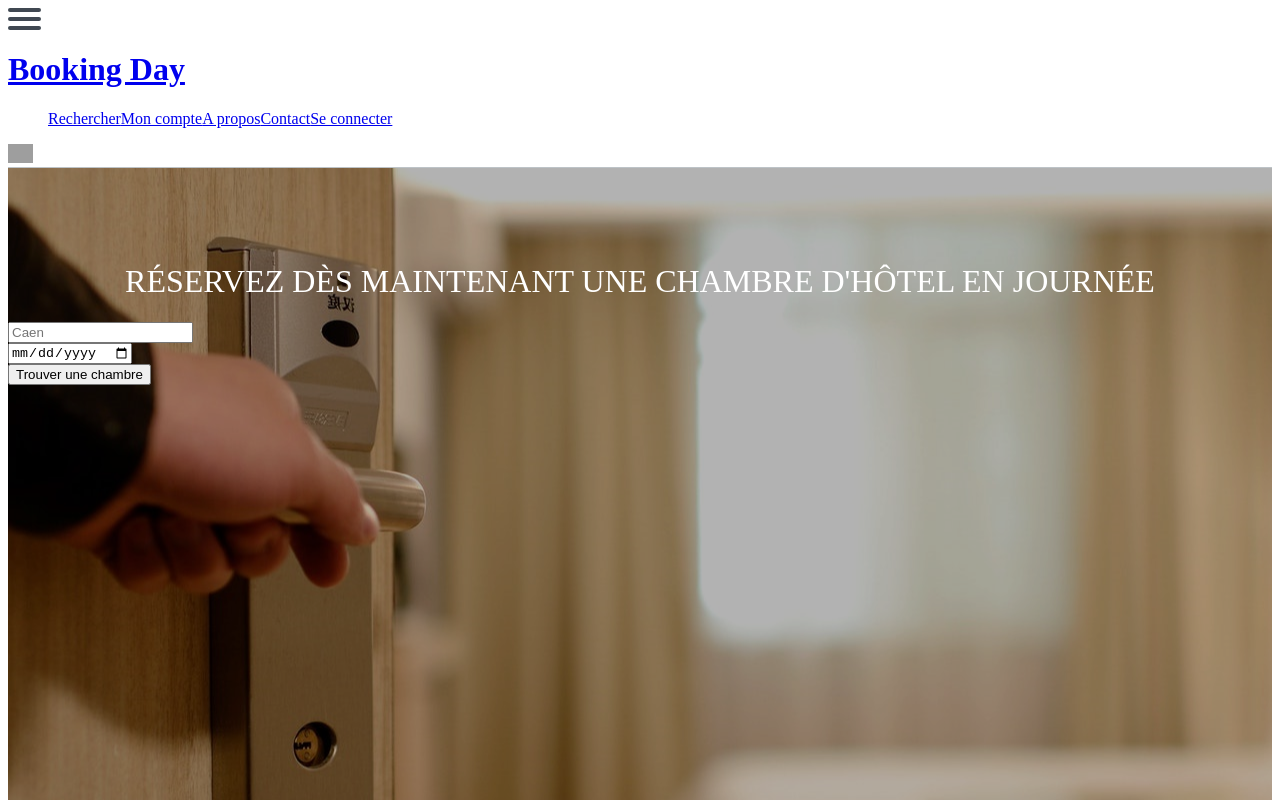
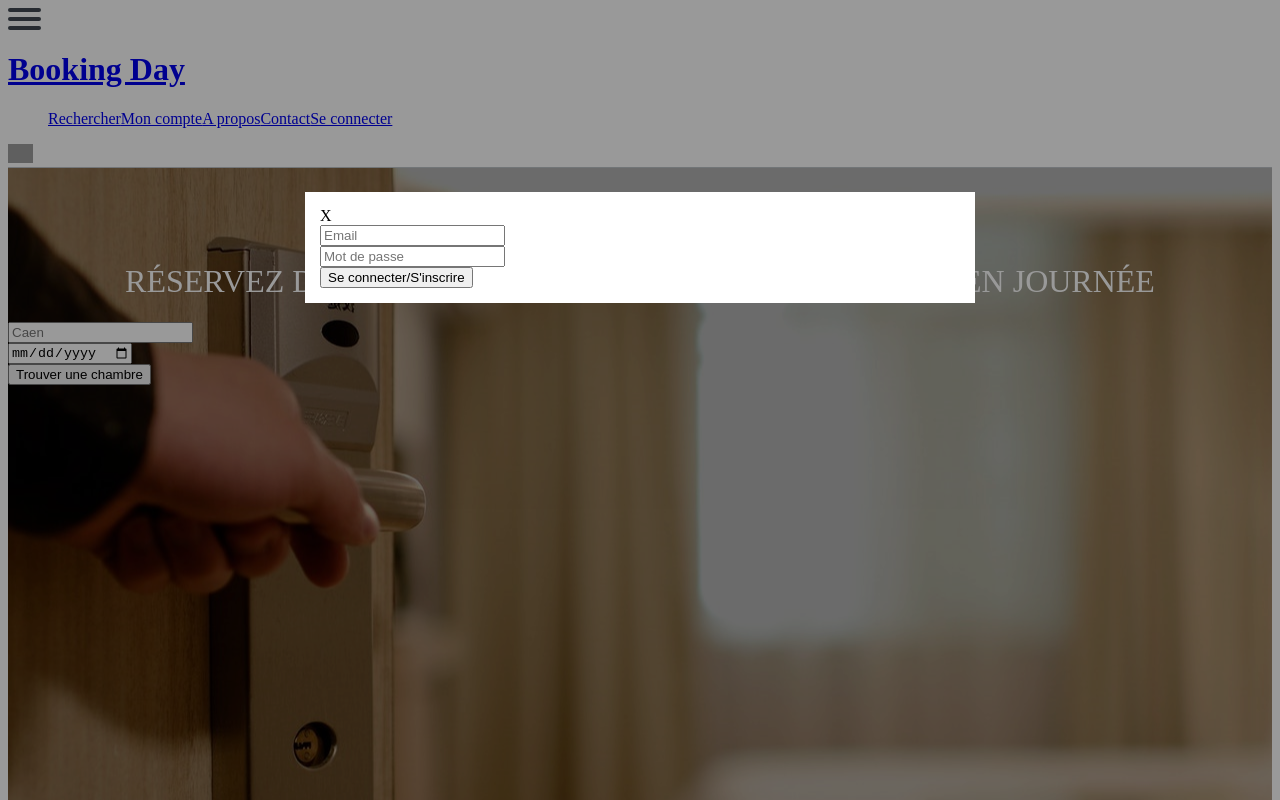
Before and after one commit to dayze/Vaiana, a Vue app in the folder front/: page / in a window 1280 px wide. Both pictures are taken after a click on the link "Se connecter". Shown: the top 800 px of the page. Built offline with nearby package versions, Linux system fonts and the light colour scheme; grey boxes are pictures that could not be loaded.

Commit message:
login form connexion + module spinner

```diff
--- /dev/null
+++ b/front/src/components/layouts/ModalConnexion.vue
@@ -0,0 +1,68 @@
+<template>
+  <div id="modal">
+    <spinner :active="false"></spinner>
+    <div id="modal-content">
+      <span class="cursor-pointer" @click="close()">X</span>
+      <form method="post" class="flex-form styled-form padding padding-0-bottom">
+        <div class="field-box">
+          <input type="text" name="email" placeholder="Email" required="required" v-model="email">
+        </div>
+        <div class="field-box">
+          <input type="password" placeholder="Mot de passe" name="password" required="required" v-model="password">
+        </div>
+        <div class="field-box">
+          <router-link :to="{ path: 'results' }">
+            <input type="submit" value="Se connecter/S'inscrire" @click="close()"
+                   class="border-none bg-pumpkin color-yang cursor-pointer hover-bg-carrot transition-3"/>
+          </router-link>
+        </div>
+
+      </form>
+    </div>
+  </div>
+</template>
+<script>
+  import Spinner from '../modules/Spinner.vue'
+
+  export default {
+    props: {
+      isOpen: Boolean
+    },
+    components: {
+      Spinner
+    },
+    data () {
+      return {
+        email: '',
+        password: '',
+        spinning: false
+      }
+    },
+    methods: {
+      close () {
+        this.$emit('close')
+      }
+    }
+
+  }
+</script>
+<style scoped>
+  #modal {
+    width: 100vw;
+    height: 100vh;
+    background-color: rgba(0, 0, 0, 0.4);
+    overflow: auto;
+    position: fixed;
+    top: 0;
+    left: 0;
+    z-index: 2;
+  }
+
+  #modal-content {
+    position: relative;
+    margin: 15% auto;
+    background-color: #fff;
+    width: 50%;
+    padding: 15px;
+  }
+</style>
--- a/front/src/components/layouts/NavbarContent.vue
+++ b/front/src/components/layouts/NavbarContent.vue
@@ -1,5 +1,7 @@
 <template>
-  <ul class="list-unstyled list-inline list-separator list-block-s align-center-s list-no-separator color-clouds-s padding-top-s">
+  <div>
+    <ul
+      class="list-unstyled list-inline list-separator list-block-s align-center-s list-no-separator color-clouds-s padding-top-s">
       <li class="padding-s border-bottom-s bg-sky-s border-yang">
         <a class="hover-color-pumpkin" href="#" title="Rechercher">Rechercher</a>
       </li>
@@ -9,19 +11,34 @@
       <li class="padding-s border-bottom-s bg-sky-s border-yang">
         <a class="hover-color-pumpkin" href="#" title="A propos">A propos</a>
       </li>
-    <li class="padding-s bg-sky-s border-yang">
+      <li class="padding-s bg-sky-s border-yang border-bottom-s">
         <a class="hover-color-pumpkin" href="#" title="Contact">Contact</a>
       </li>
       <li class="padding-s bg-sky-s border-yang">
-      <a class="hover-color-pumpkin" href="#" title="Connexion">Se connecter</a>
+        <a class="hover-color-pumpkin" href="#" @click="toggle()" title="Connexion">Se connecter</a>
       </li>
     </ul>
+    <template v-if="isModalUserOpen">
+      <modal-connexion v-on:close="toggle()" :isOpen="isModalUserOpen"></modal-connexion>
+    </template>
+  </div>
 </template>
 
 <script>
+  import ModalConnexion from './ModalConnexion.vue'
+
   export default {
+    components: {ModalConnexion},
     data () {
-
+      return {
+        isModalUserOpen: false
+      }
+    },
+    methods: {
+      toggle () {
+        console.log('toggle')
+        this.isModalUserOpen = !this.isModalUserOpen
+      }
     }
   }
 </script>
--- /dev/null
+++ b/front/src/components/modules/Spinner.vue
@@ -0,0 +1,54 @@
+<template>
+  <div v-if="active">
+    <svg class="spinner" viewBox="0 0 50 50">
+      <circle class="path" cx="25" cy="25" r="20" fill="none" stroke-width="5"></circle>
+    </svg>
+  </div>
+</template>
+<script>
+  export default {
+    props: {
+      active: Boolean
+    }
+  }
+</script>
+<style scoped lang="scss">
+  .spinner {
+    animation: rotate 2s linear infinite;
+    z-index: 2;
+    position: absolute;
+    top: 50%;
+    left: 50%;
+    margin: -25px 0 0 -25px;
+    width: 50px;
+    height: 50px;
+
+    & .path {
+      stroke: rgba(0, 0, 0, 0.6);
+      stroke-linecap: round;
+      animation: dash 1.5s ease-in-out infinite;
+    }
+
+  }
+
+  @keyframes rotate {
+    100% {
+      transform: rotate(360deg);
+    }
+  }
+
+  @keyframes dash {
+    0% {
+      stroke-dasharray: 1, 150;
+      stroke-dashoffset: 0;
+    }
+    50% {
+      stroke-dasharray: 90, 150;
+      stroke-dashoffset: -35;
+    }
+    100% {
+      stroke-dasharray: 90, 150;
+      stroke-dashoffset: -124;
+    }
+  }
+</style>
```
Lines whose indentation alone changed are shown as unchanged.
